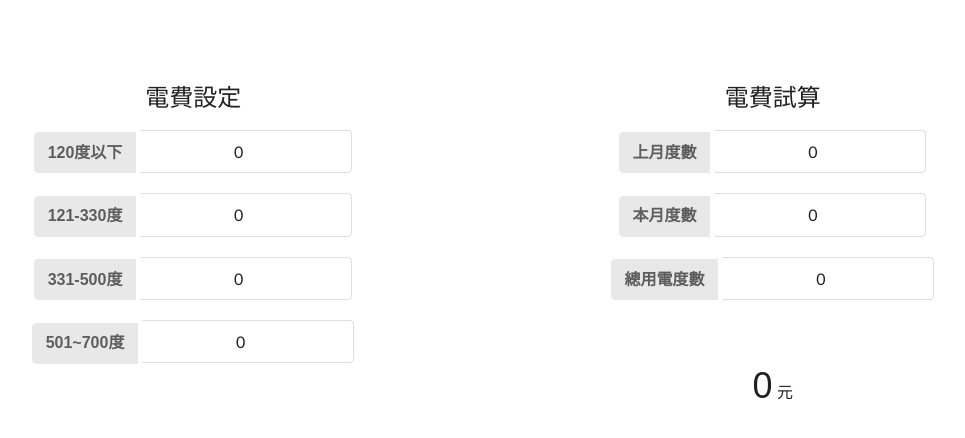
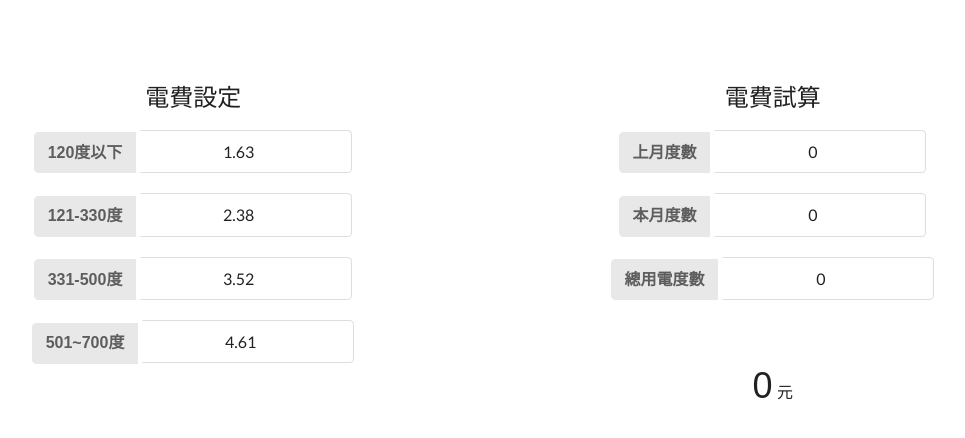
Before and after one commit to bver49/Electricitycaculator, a plain HTML site: page index.html in a window 1280 px wide. Shown: the whole page, without its empty margins (157-1122 px from the left). Drawn offline with nearby package versions, Linux system fonts and the light colour scheme.

Commit message:
Update index.html

```diff
--- a/index.html
+++ b/index.html
@@ -23,25 +23,25 @@
         <div class="ui label">
           120度以下
         </div>
-        <input type="number" name="A" value="0" class="counting">
+        <input type="number" name="A" value="1.63" class="counting">
       </div>
       <div class="ui labeled input">
         <div class="ui label">
           121-330度
         </div>
-        <input type="number" name="B" value="0" class="counting">
+        <input type="number" name="B" value="2.38" class="counting">
       </div>
       <div class="ui labeled input">
         <div class="ui label">
           331-500度
         </div>
-        <input type="number" name="C" value="0" class="counting">
+        <input type="number" name="C" value="3.52" class="counting">
       </div>
       <div class="ui labeled input">
         <div class="ui label">
           501~700度
         </div>
-        <input type="number" name="D" value="0" class="counting">
+        <input type="number" name="D" value="4.61" class="counting">
       </div>
     </div>
     <div class="eight wide column">
```
